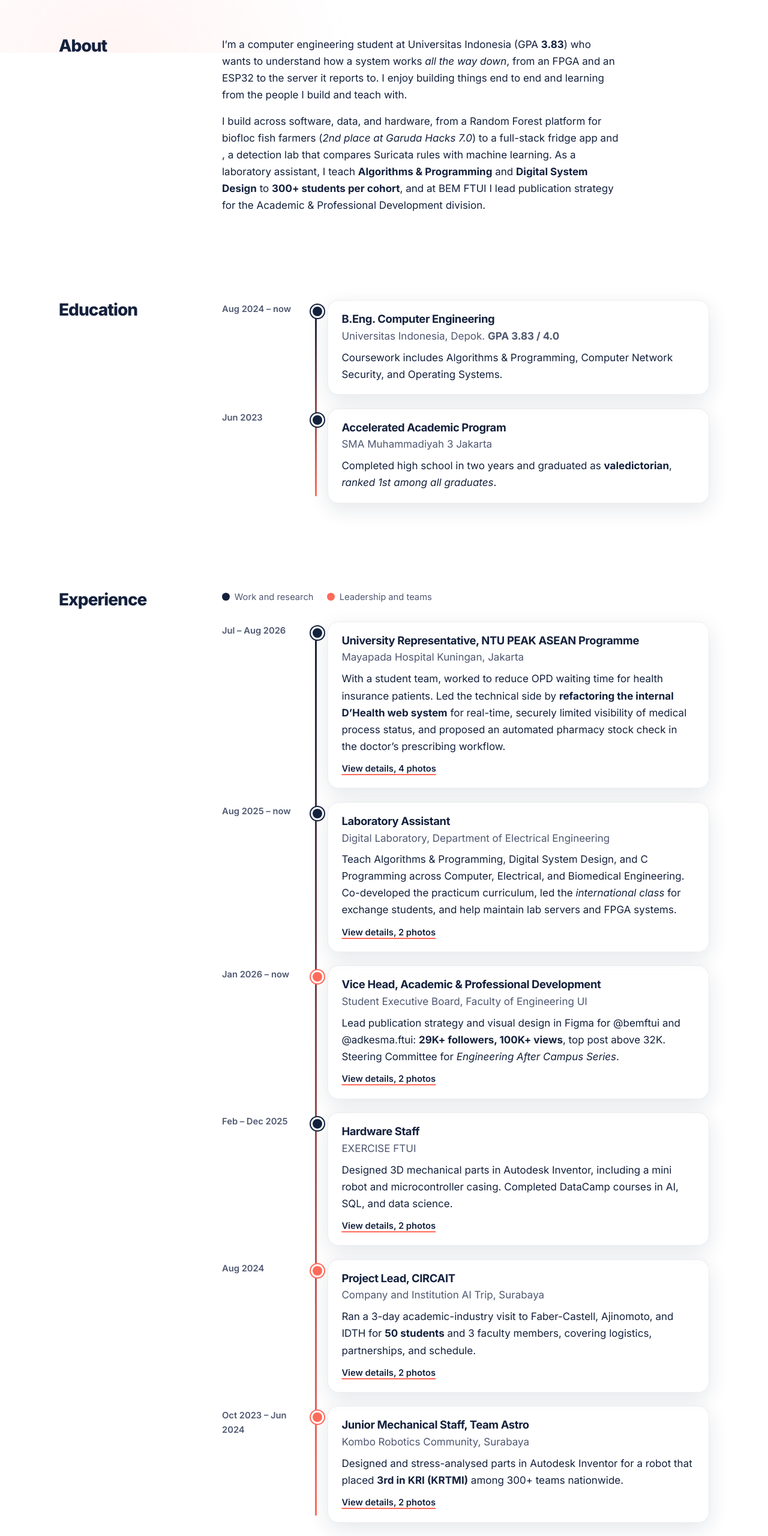
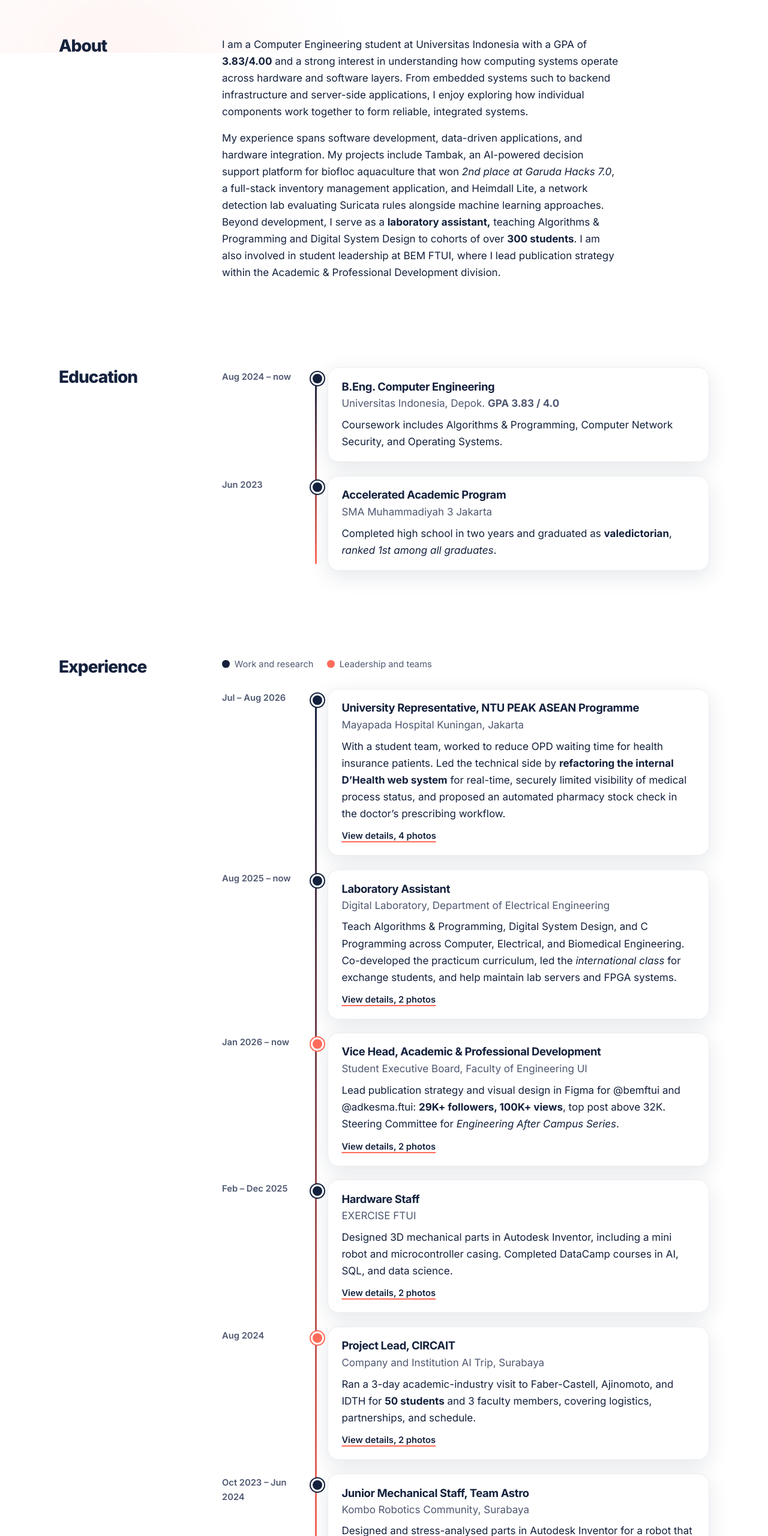
Before and after one commit to lisamzhr/Portofolio, a plain HTML site: page site/index.html in a window 1280 px wide. Shown: the part 872-3432 px from the top of the page at 60% size. Drawn offline with Linux system fonts and the light colour scheme.

Commit message:
minor detail

```diff
--- a/site/index.html
+++ b/site/index.html
@@ -44,8 +44,8 @@
   <section class="block" id="about">
     <h2>About</h2>
     <div class="content prose">
-      <p>I’m a computer engineering student at Universitas Indonesia (GPA <strong>3.83</strong>) who wants to understand how a system works <em>all the way down</em>, from an FPGA and an ESP32 to the server it reports to. I enjoy building things end to end and learning from the people I build and teach with.</p>
-      <p>I build across software, data, and hardware, from a Random Forest platform for biofloc fish farmers (<em>2nd place at Garuda Hacks 7.0</em>) to a full-stack fridge app and <Heimdall Lite>, a detection lab that compares Suricata rules with machine learning. As a laboratory assistant, I teach <strong>Algorithms &amp; Programming</strong> and <strong>Digital System Design</strong> to <strong>300+ students per cohort</strong>, and at BEM FTUI I lead publication strategy for the Academic &amp; Professional Development division.</p>
+      <p>I am a Computer Engineering student at Universitas Indonesia with a GPA of <strong>3.83/4.00</strong> and a strong interest in understanding how computing systems operate across hardware and software layers. From embedded systems such to backend infrastructure and server-side applications, I enjoy exploring how individual components work together to form reliable, integrated systems.</p>
+      <p>My experience spans software development, data-driven applications, and hardware integration. My projects include Tambak, an AI-powered decision support platform for biofloc aquaculture that won <em>2nd place at Garuda Hacks 7.0</em>, a full-stack inventory management application, and Heimdall Lite, a network detection lab evaluating Suricata rules alongside machine learning approaches. Beyond development, I serve as a <strong>laboratory assistant,</strong> teaching Algorithms &amp; Programming and Digital System Design to cohorts of over <strong>300 students</strong>. I am also involved in student leadership at BEM FTUI, where I lead publication strategy within the Academic &amp; Professional Development division.</p>
     </div>
   </section>
 
@@ -107,7 +107,7 @@
           <p class="org">Company and Institution AI Trip, Surabaya</p>
           <p>Ran a 3-day academic-industry visit to Faber-Castell, Ajinomoto, and IDTH for <strong>50 students</strong> and 3 faculty members, covering logistics, partnerships, and schedule.</p></div>
         </li>
-        <li class="entry" data-kind="lead" data-id="kombo">
+        <li class="entry" data-kind="work" data-id="kombo">
           <time>Oct 2023 – Jun 2024</time>
           <div class="glass"><h3>Junior Mechanical Staff, Team Astro</h3>
           <p class="org">Kombo Robotics Community, Surabaya</p>
@@ -179,7 +179,7 @@
   </section>
 </main>
 
-<footer class="foot">© <span id="year">2026</span> Khalisa Zahra Maulana. South Jakarta and Depok, Indonesia.</footer>
+<footer class="foot">© <span id="year">2026</span> Khalisa Zahra Maulana. South Jakarta, Indonesia.</footer>
 
 <dialog id="pd" class="modal wide" aria-labelledby="pt">
   <button class="close" data-close aria-label="Close project">Close</button>
```
